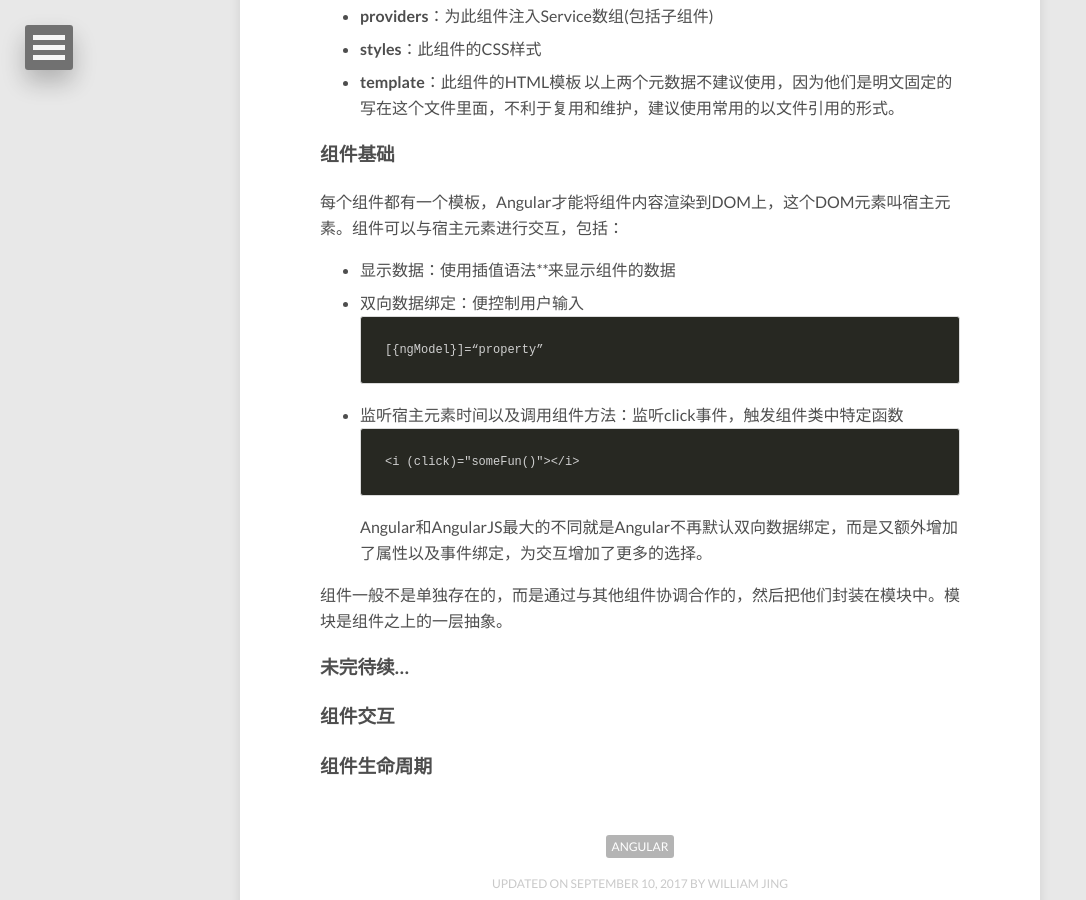
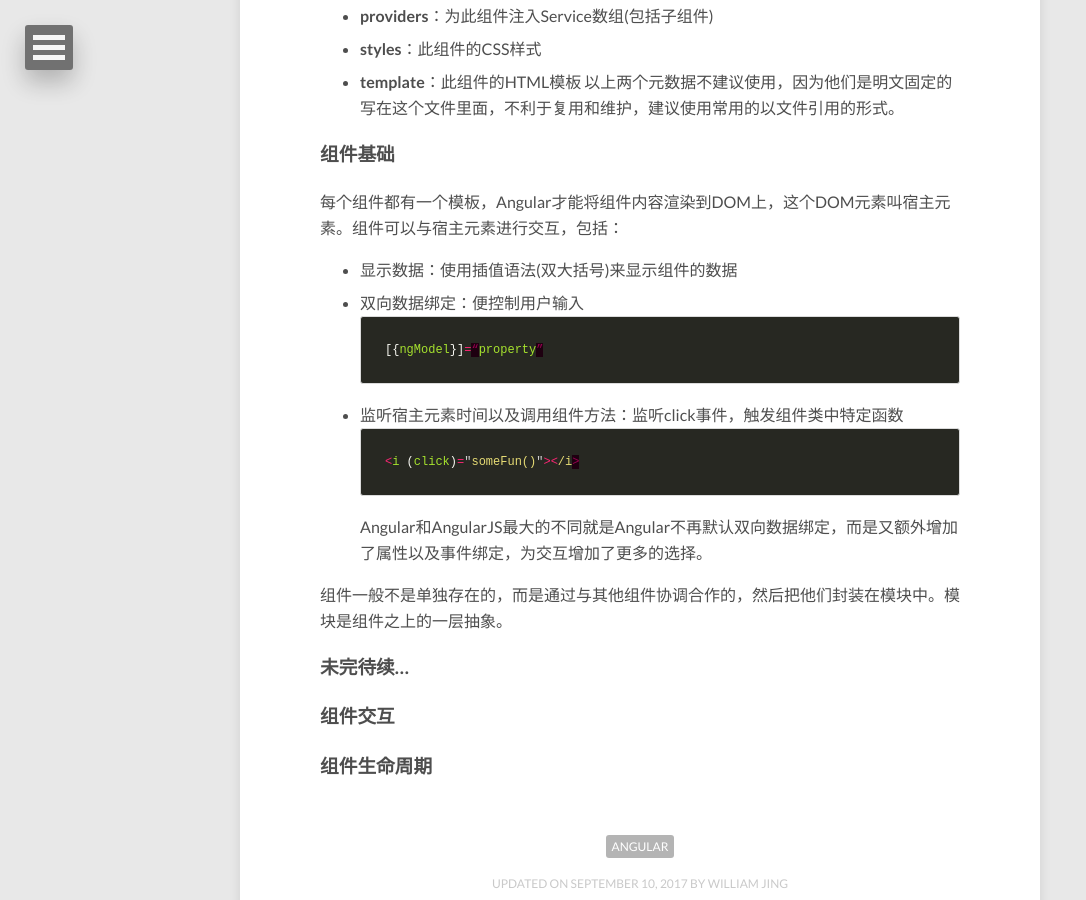
Before and after one commit to fattypiggy/fattypiggy.github.io, a Jekyll site: the page built from _posts/2017-09-10-angular-component.md, in a window 1280 px wide and 900 px high, scrolled down 1172 px. Shown: the whole window, without its empty margins (0-1086 px from the left). Built offline with Jekyll 4.4.1, drawn with Linux system fonts in a browser that asks for light colours; nearby versions of some CDN libraries; comment, search, counter and statistics services are not loaded.

Commit message:
update md style

````diff
--- a/_posts/2017-09-10-angular-component.md
+++ b/_posts/2017-09-10-angular-component.md
@@ -41,13 +41,13 @@ Angular用@Component来定义一个类作为Angular的组件。
 ### 组件基础
 
 每个组件都有一个模板，Angular才能将组件内容渲染到DOM上，这个DOM元素叫宿主元素。组件可以与宿主元素进行交互，包括：
-* 显示数据：使用插值语法**{{}}**来显示组件的数据
+* 显示数据：使用插值语法(双大括号)来显示组件的数据
 * 双向数据绑定：便控制用户输入
-```
+```typescript
 [{ngModel}]=“property”
 ```
 * 监听宿主元素时间以及调用组件方法：监听click事件，触发组件类中特定函数
-```
+```typescript
 <i (click)="someFun()"></i>
 ```
 Angular和AngularJS最大的不同就是Angular不再默认双向数据绑定，而是又额外增加了属性以及事件绑定，为交互增加了更多的选择。
````
